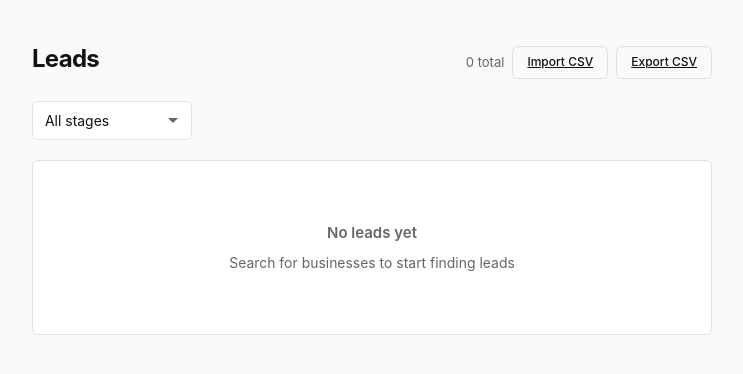
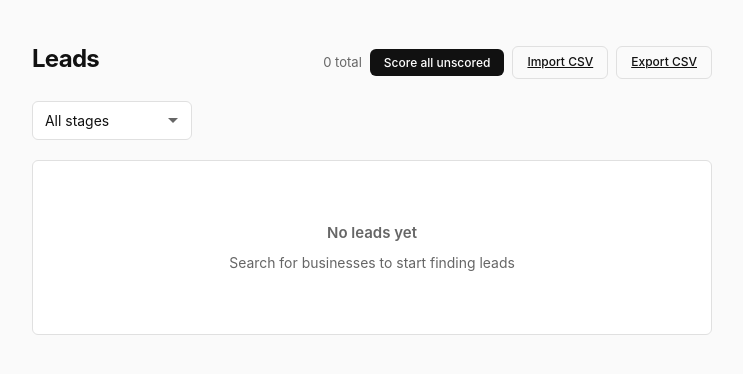
Before and after one commit to lauravimes/leadblitz-deploy, a FastAPI app: template app/templates/pages/leads.html in a window 1280 px wide. Shown: the top 374 px of the page, without its empty margins (268-1011 px from the left). Run offline with FastAPI, Linux system fonts and the light colour scheme; the template is opened without the code that fills it, so the values that code supplies are empty.

Commit message:
Add batch score button to leads page
Adds "Score all unscored" button that triggers batch scoring with
live progress bar. Respects active campaign filter.

Co-Authored-By: Claude Opus 4.6 <noreply@anthropic.com>

```diff
--- a/app/templates/pages/leads.html
+++ b/app/templates/pages/leads.html
@@ -6,6 +6,11 @@
   <h1>Leads</h1>
   <div style="display:flex;gap:8px;align-items:center">
     <span class="subtext">{{ leads | length }} total</span>
+    <button class="btn btn-primary btn-sm"
+            hx-post="/api/score/batch"
+            {% if campaign_filter %}hx-vals='{"campaign_id":"{{ campaign_filter }}"}'{% endif %}
+            hx-target="#batch-progress"
+            hx-swap="innerHTML">Score all unscored</button>
     <a href="/import" class="btn btn-secondary btn-sm">Import CSV</a>
     <a href="/api/csv/export" class="btn btn-secondary btn-sm">Export CSV</a>
   </div>
@@ -29,6 +34,8 @@
   {% endif %}
 </div>
 
+<div id="batch-progress"></div>
+
 <div class="card" style="padding:0">
   <div id="lead-list">
     {% if leads %}
```
